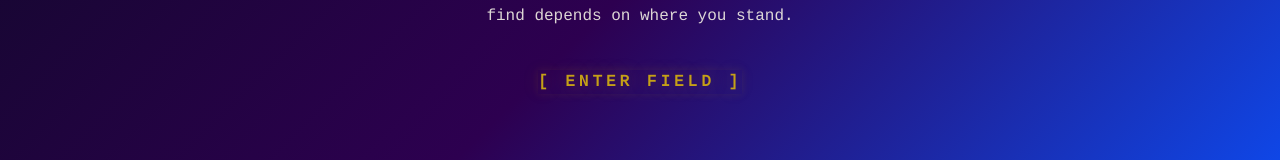
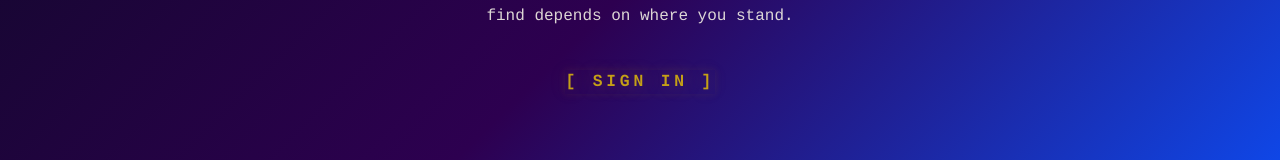
Before and after one commit to Sheshiyer/noesismirror-web, a React (Vite) app: page / in a window 1280 px wide. Shown: the part 528-688 px from the top of the page. Built offline with nearby package versions, Linux system fonts and the light colour scheme; no server answers; a web font is replaced by a local one.

Commit message:
fix: Home button shows SIGN IN when not authenticated, auto-redirects when logged in

```diff
--- a/src/components/Home.tsx
+++ b/src/components/Home.tsx
@@ -1,4 +1,6 @@
-import { Link } from 'react-router-dom';
+import { useAuth } from '../hooks/useAuth';
+import { useNavigate } from 'react-router-dom';
+import { useEffect } from 'react';
 
 const styles: Record<string, React.CSSProperties> = {
   container: {
@@ -61,6 +63,29 @@ const styles: Record<string, React.CSSProperties> = {
 };
 
 export default function Home() {
+  const { isAuthenticated, isLoading, grants } = useAuth();
+  const navigate = useNavigate();
+
+  // If authenticated, redirect to home or first grant
+  useEffect(() => {
+    if (!isLoading && isAuthenticated) {
+      if (grants.length === 1) {
+        navigate(`/p/${grants[0]}`, { replace: true });
+      } else {
+        navigate('/home', { replace: true });
+      }
+    }
+  }, [isLoading, isAuthenticated, grants, navigate]);
+
+  // Show loading while checking auth
+  if (isLoading) {
+    return (
+      <div style={styles.container}>
+        <div style={styles.description}>Entering the field...</div>
+      </div>
+    );
+  }
+
   return (
     <div style={styles.container}>
       <img
@@ -84,9 +109,20 @@ export default function Home() {
         </p>
       </div>
 
-      <Link to="/p/harshita" style={styles.enterButton}>
-        [ ENTER FIELD ]
-      </Link>
+      <button
+        onClick={() => {
+          if (isAuthenticated) {
+            // Should be handled by useEffect, but fallback
+            navigate('/home');
+          } else {
+            // Trigger CF Access by visiting a protected endpoint
+            window.location.href = '/home';
+          }
+        }}
+        style={styles.enterButton}
+      >
+        {isAuthenticated ? '[ ENTER FIELD ]' : '[ SIGN IN ]'}
+      </button>
     </div>
   );
 }
```
